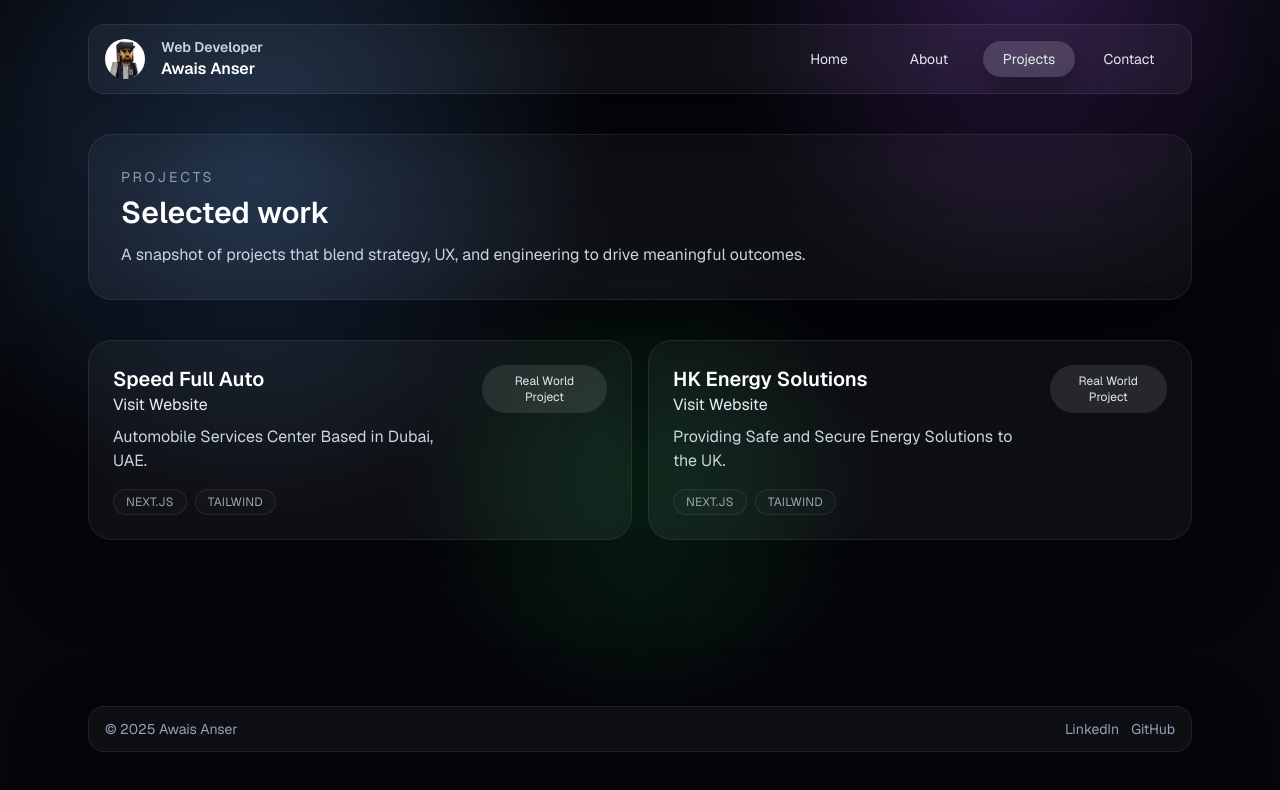
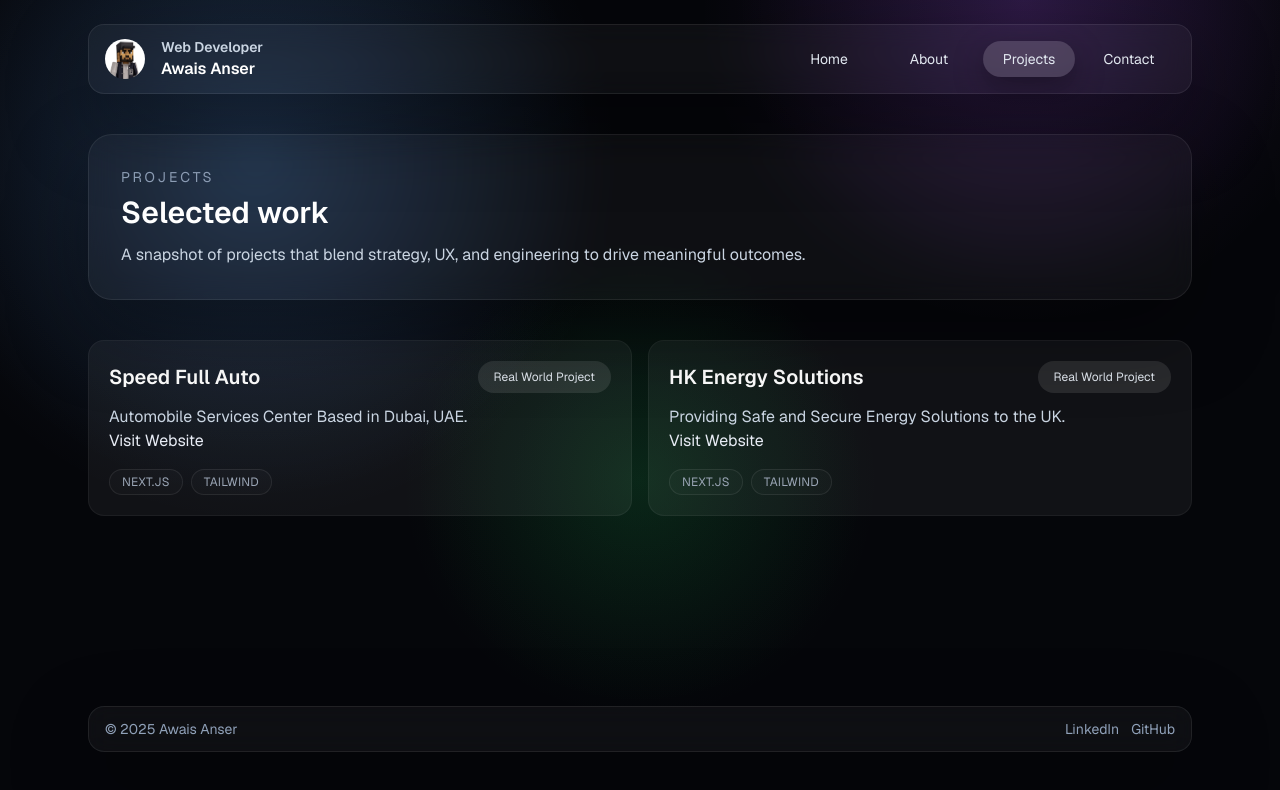
Before and after one commit to awai5an5er/Portfolio, a Next.js app: page /projects in a window 1280 px wide. Shown: the top 790 px of the page. Built offline with nearby package versions, Linux system fonts and the light colour scheme.

Commit message:
projects change

```diff
--- a/src/app/projects/page.tsx
+++ b/src/app/projects/page.tsx
@@ -1,17 +1,16 @@
-const projects = [
+const featured = [
   {
     title: "Speed Full Auto ",
-    summary: "Automobile Services Center Based in Dubai, UAE.",
+    blurb: "Automobile Services Center Based in Dubai, UAE.",
     link: "https://speedfullauto.com",
     tags: ["Next.js", "Tailwind"],
   },
   {
     title: "HK Energy Solutions",
-    summary: "Providing Safe and Secure Energy Solutions to the UK.",
+    blurb: "Providing Safe and Secure Energy Solutions to the UK.",
     tags: ["Next.js", "Tailwind"],
   },
 ];
-
 export default function ProjectsPage() {
   return (
     <div className="space-y-10">
@@ -24,33 +23,30 @@ export default function ProjectsPage() {
         </p>
       </section>
 
-      <section className="grid-auto">
-        {projects.map((project) => (
-          <article key={project.title} className="glass rounded-3xl p-6">
-            <div className="flex items-start justify-between gap-3">
-              <div>
-                <h3 className="text-xl font-semibold text-white">{project.title}</h3>
-                <a href={project.link} target="_blank" rel="noopener noreferrer" className="text-sky-300 hover:text-white hover:underline">Visit Website</a>
-                <p className="mt-2 text-slate-300">{project.summary}</p>
-              </div>
-              <span className="rounded-full bg-white/10 px-3 items-center justify-center text-center py-2 text-xs text-slate-200">
+      <div className="mt-6 grid-auto">
+          {featured.map((item) => (
+            <div key={item.title} className="rounded-2xl border border-white/5 bg-white/5 p-5">
+              <div className="flex items-center justify-between gap-2">
+                <h3 className="text-xl font-semibold text-white">{item.title}</h3>
+                <span className="rounded-full bg-white/10 px-4 py-2 text-xs text-slate-200">
                   Real World Project
                 </span>
               </div>
-
+              <p className="mt-3 text-slate-300">{item.blurb}</p>
+              <a href={item.link} target="_blank" rel="noopener noreferrer" className="text-sky-300 hover:text-white hover:underline">Visit Website</a>
               <div className="mt-4 flex flex-wrap gap-2">
-              {project.tags.map((tag) => (
+                {item.tags.map((tag) => (
                   <span
                     key={tag}
-                  className="pill rounded-full px-3 py-1 text-xs uppercase tracking-wide text-white"
+                    className="pill rounded-full px-3 py-1 text-xs uppercase tracking-wide"
                   >
                     {tag}
                   </span>
                 ))}
               </div>
-          </article>
+            </div>
           ))}
-      </section>
+        </div>
     </div>
   );
 }
```
Lines whose indentation alone changed are shown as unchanged.
